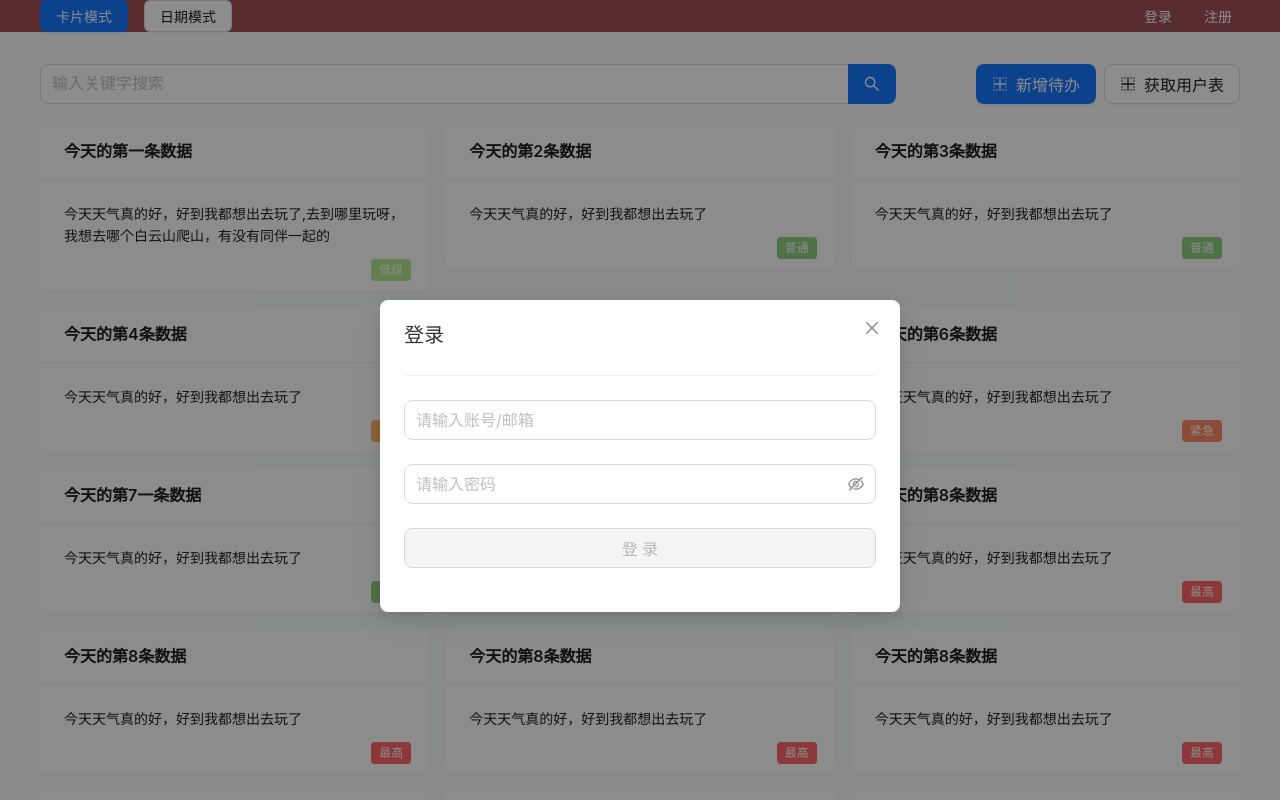
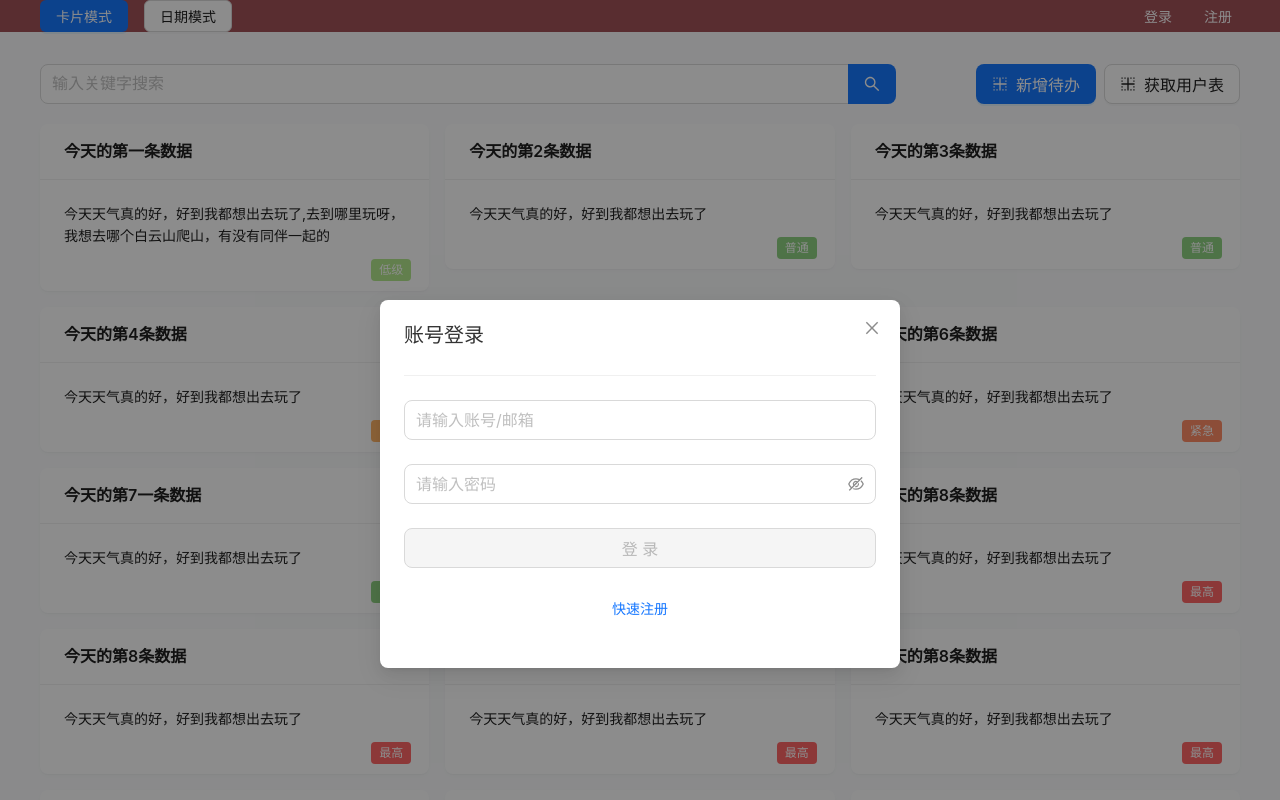
Before and after one commit to VineWeb/web-todo, a React (Vite) app: page / in a window 1280 px wide. Both pictures are taken after a click on the button "登录". Built offline with nearby package versions, Linux system fonts and the light colour scheme; no server answers.

Commit message:
添加注册和登录切换功能

```diff
--- a/src/components/Header/index.scss
+++ b/src/components/Header/index.scss
@@ -10,3 +10,12 @@
     background-color: transparent !important;
   }
 }
+.btn-change {
+  color: #1677ff;
+  width: 100%;
+  text-align: center;
+  &:active ,&:focus, &:hover {
+    color: #1677ff !important;
+    background-color: transparent !important;
+  }
+}
--- a/src/components/Login/index.tsx
+++ b/src/components/Login/index.tsx
@@ -2,10 +2,12 @@ import React, { useState, useEffect } from 'react';
 import { Modal, Form, Button, Input, Space, Divider, message } from 'antd';
 import { UserOutlined, LockOutlined } from '@ant-design/icons';
 import Api from '@/api';
+import { connect } from 'react-redux';
+import { OPEN_LOGIN_MODAL, OPEN_REGISTER_MODAL, CLOSE_LOGIN_MODAL } from '@/store/actionType';
 import CryptoJS from 'crypto-js';
 import { secretPwKey } from '@/config/secret'; // 自定义的公钥
 import './index.scss'
-const Login = ({ isLogin, show, onCancel }) => {
+const Login = ({ isLogin, show, onCancel, onOk }) => {
   const [messageApi, contextHolder] = message.useMessage();
   const [form] = Form.useForm();
   // useEffect(() => {}, []);
@@ -39,7 +41,7 @@ const Login = ({ isLogin, show, onCancel }) => {
     { contextHolder }
      <Modal style={{top: '300px'}} footer={null} open={show} onCancel={modalOnCancel}>
         <div className='login'>
-          <div className="login-title">{ isLogin ? '登录': '快速注册' }</div>
+          <div className="login-title">{ isLogin ? '账号登录': '快速注册' }</div>
           <Divider />
           <Form form={form} name="horizontal_login" onFinish={onFinish}>
             <Form.Item
@@ -80,10 +82,22 @@ const Login = ({ isLogin, show, onCancel }) => {
                 </Button>
               )}
             </Form.Item>
-        </Form>
+            <Form.Item>
+              <Button className="btn btn-change" type="text" onClick={ () => onOk(isLogin ? OPEN_REGISTER_MODAL : OPEN_LOGIN_MODAL) }>{ isLogin ? '快速注册': '返回账号登录' }</Button>
+            </Form.Item>
+          </Form>
         </div>
       </Modal>
     </>
   )
 }
-export default Login
+const mapStateToProps = state => ({
+  isLogin: state.login.isLogin
+});
+
+const mapDispatchToProps = dispatch => ({
+  onOk: (type) => {
+    dispatch({ type })
+  },
+});
+export default connect(mapStateToProps, mapDispatchToProps)(Login);
```
